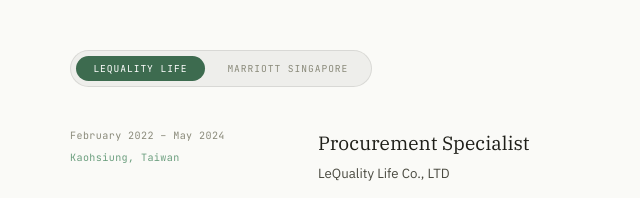
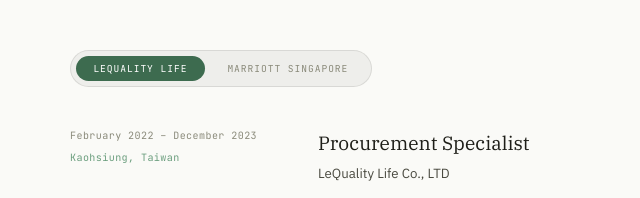
Before and after one commit to ycjanetchen/ycjanetchen.portfolio, a plain HTML site: page index.html in a window 1280 px wide. Shown: the part 1645-1843 px from the top of the page, 0-640 px from the left. Drawn offline with Linux system fonts and the light colour scheme.

Commit message:
Update index.html

```diff
--- a/index.html
+++ b/index.html
@@ -469,7 +469,7 @@
     <div id="panel-leq" class="exp-panel active" style="display:block">
       <div class="exp-item" style="border:none;padding-top:0">
         <div>
-          <div class="exp-date">February 2022 – May 2024</div>
+          <div class="exp-date">February 2022 – December 2023</div>
           <div class="exp-loc">Kaohsiung, Taiwan</div>
         </div>
         <div>
```
